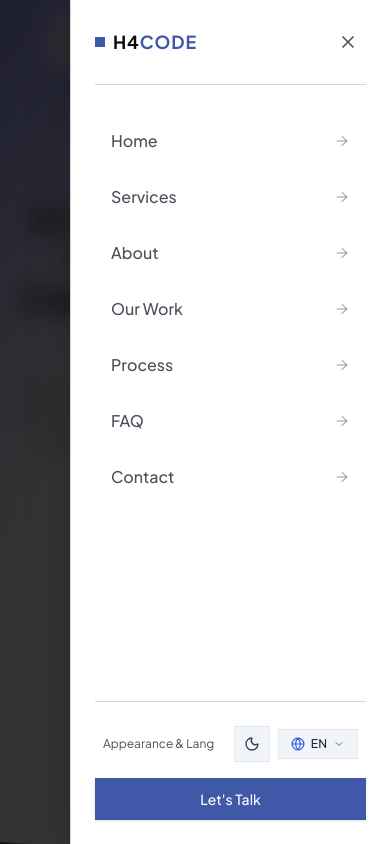
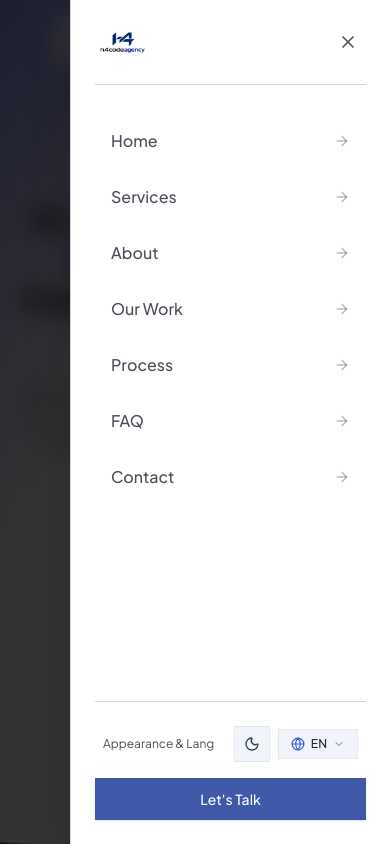
Before and after one commit to Noufel-sf/H4codeAgency, a Next.js app: page /en in a window 390 px wide. Both pictures are taken after a click on the button 309 px from the left and 41 px from the top of the page. Shown: the top 844 px of the page. Built offline with nearby package versions, Linux system fonts and the light colour scheme.

Commit message:
feat(branding): integrate custom light and dark mode logos into hero, navbar, footer, and mobile menu

```diff
--- a/src/components/layout/Footer.tsx
+++ b/src/components/layout/Footer.tsx
@@ -1,6 +1,7 @@
 'use client';
 
 import React from 'react';
+import Image from 'next/image';
 import { useTranslations, useLocale } from 'next-intl';
 import { Container } from '../ui/Container';
 import { ArrowUp, MessageCircle, Mail } from 'lucide-react';
@@ -63,13 +64,23 @@ export function Footer() {
         <div className="grid grid-cols-1 md:grid-cols-2 lg:grid-cols-5 gap-10 lg:gap-12 mb-14">
           {/* Brand info */}
           <div className="lg:col-span-2 space-y-4">
-            <a href="#home" className="inline-flex items-center gap-2.5">
-              <div className="flex items-center justify-center w-8 h-8 bg-primary text-primary-foreground shadow-sm">
-                <span className="font-black text-xs text-white">H4</span>
-              </div>
-              <span className="font-extrabold text-xl tracking-wider text-foreground">
-                H4<span className="text-primary">CODE</span>
-              </span>
+            <a href="#home" className="inline-flex items-center hover:opacity-85 transition-opacity">
+              {/* White mode (light theme) logo */}
+              <Image
+                src="/logowhitemode.png"
+                alt="H4Code"
+                width={150}
+                height={42}
+                className="h-8 sm:h-9 w-auto object-contain dark:hidden"
+              />
+              {/* Dark mode logo */}
+              <Image
+                src="/logodarkmode.png"
+                alt="H4Code"
+                width={150}
+                height={42}
+                className="h-8 sm:h-9 w-auto object-contain hidden dark:block"
+              />
             </a>
 
             <p className="text-sm text-muted-foreground max-w-sm leading-relaxed">
--- a/src/components/layout/MobileMenu.tsx
+++ b/src/components/layout/MobileMenu.tsx
@@ -1,6 +1,7 @@
 'use client';
 
 import React from 'react';
+import Image from 'next/image';
 import { useTranslations } from 'next-intl';
 import { X, ArrowRight, ArrowLeft } from 'lucide-react';
 import { LanguageSwitcher } from './LanguageSwitcher';
@@ -42,11 +43,23 @@ export function MobileMenu({ isOpen, onClose, isRtl }: MobileMenuProps) {
       <div className="fixed inset-y-0 end-0 w-full max-w-xs bg-card border-s border-border shadow-2xl p-6 flex flex-col justify-between animate-in slide-in-from-right duration-300">
         <div>
           <div className="flex items-center justify-between pb-6 border-b border-border">
-            <div className="flex items-center gap-2">
-              <span className="w-2.5 h-2.5 bg-primary" />
-              <span className="font-bold text-lg tracking-wider text-foreground">
-                H4<span className="text-primary">CODE</span>
-              </span>
+            <div className="flex items-center">
+              {/* White mode (light theme) logo */}
+              <Image
+                src="/logowhitemode.png"
+                alt="H4Code"
+                width={120}
+                height={34}
+                className="h-7 w-auto object-contain dark:hidden"
+              />
+              {/* Dark mode logo */}
+              <Image
+                src="/logodarkmode.png"
+                alt="H4Code"
+                width={120}
+                height={34}
+                className="h-7 w-auto object-contain hidden dark:block"
+              />
             </div>
             <button
               onClick={onClose}
--- a/src/components/layout/Navbar.tsx
+++ b/src/components/layout/Navbar.tsx
@@ -1,6 +1,7 @@
 'use client';
 
 import React, { useState, useEffect } from 'react';
+import Image from 'next/image';
 import { useTranslations, useLocale } from 'next-intl';
 import { usePathname, useRouter } from '@/i18n/routing';
 import { Menu } from 'lucide-react';
@@ -65,13 +66,30 @@ export function Navbar() {
       <header className="fixed top-4 sm:top-6 inset-x-0 z-50 flex justify-center px-4 pointer-events-none">
         <div className="pointer-events-auto flex items-center justify-between sm:justify-center gap-2 sm:gap-6 px-4 sm:px-6 py-2 sm:py-2.5 glass-panel transition-all duration-300">
 
-          {/* Brand Logo */}
+          {/* Brand Logo with White/Dark Mode support */}
           <a
             href="#home"
-            className="flex items-center gap-2 font-bold text-sm sm:text-base tracking-tight text-foreground hover:opacity-85 transition-opacity"
+            className="flex items-center hover:opacity-85 transition-opacity"
             aria-label="H4Code"
           >
-            <span className="font-extrabold text-base sm:text-lg">H4Code</span>
+            {/* White mode (light theme) logo */}
+            <Image
+              src="/logowhitemode.png"
+              alt="H4Code"
+              width={130}
+              height={38}
+              className="h-7 sm:h-8 w-auto object-contain dark:hidden"
+              priority
+            />
+            {/* Dark mode logo */}
+            <Image
+              src="/logodarkmode.png"
+              alt="H4Code"
+              width={130}
+              height={38}
+              className="h-7 sm:h-8 w-auto object-contain hidden dark:block"
+              priority
+            />
           </a>
 
           {/* Desktop Links Divider */}
--- a/src/components/sections/Hero.tsx
+++ b/src/components/sections/Hero.tsx
@@ -1,6 +1,7 @@
 'use client';
 
 import React from 'react';
+import Image from 'next/image';
 import { useTranslations, useLocale } from 'next-intl';
 import { Container } from '../ui/Container';
 import { AnimatedSection } from '../ui/AnimatedSection';
@@ -19,12 +20,17 @@ function WhatsAppIcon({ className = 'w-4 h-4' }: { className?: string }) {
 function BrandBadge() {
   return (
     <span
-      className="inline-flex items-center justify-center align-middle mx-1.5 sm:mx-2 md:mx-3 w-10 h-10 sm:w-14 sm:h-14 md:w-16 md:h-16 bg-gradient-to-br from-slate-900 via-zinc-900 to-black text-white border-2 border-foreground/15 shadow-md select-none group hover:scale-105 transition-transform"
+      className="inline-flex items-center justify-center align-middle mx-1.5 sm:mx-2 md:mx-3 w-10 h-10 sm:w-14 sm:h-14 md:w-16 md:h-16 bg-surface border-2 border-border shadow-md select-none group hover:scale-105 transition-transform overflow-hidden"
       title="H4Code"
     >
-      <span className="font-black tracking-tight text-xs sm:text-base md:text-lg bg-gradient-to-tr from-primary via-blue-400 to-white bg-clip-text text-transparent">
-        H4
-      </span>
+      <Image
+        src="/logosmall.png"
+        alt="H4Code"
+        width={64}
+        height={44}
+        className="w-full h-full object-contain p-1 group-hover:scale-110 transition-transform"
+        priority
+      />
     </span>
   );
 }
```
